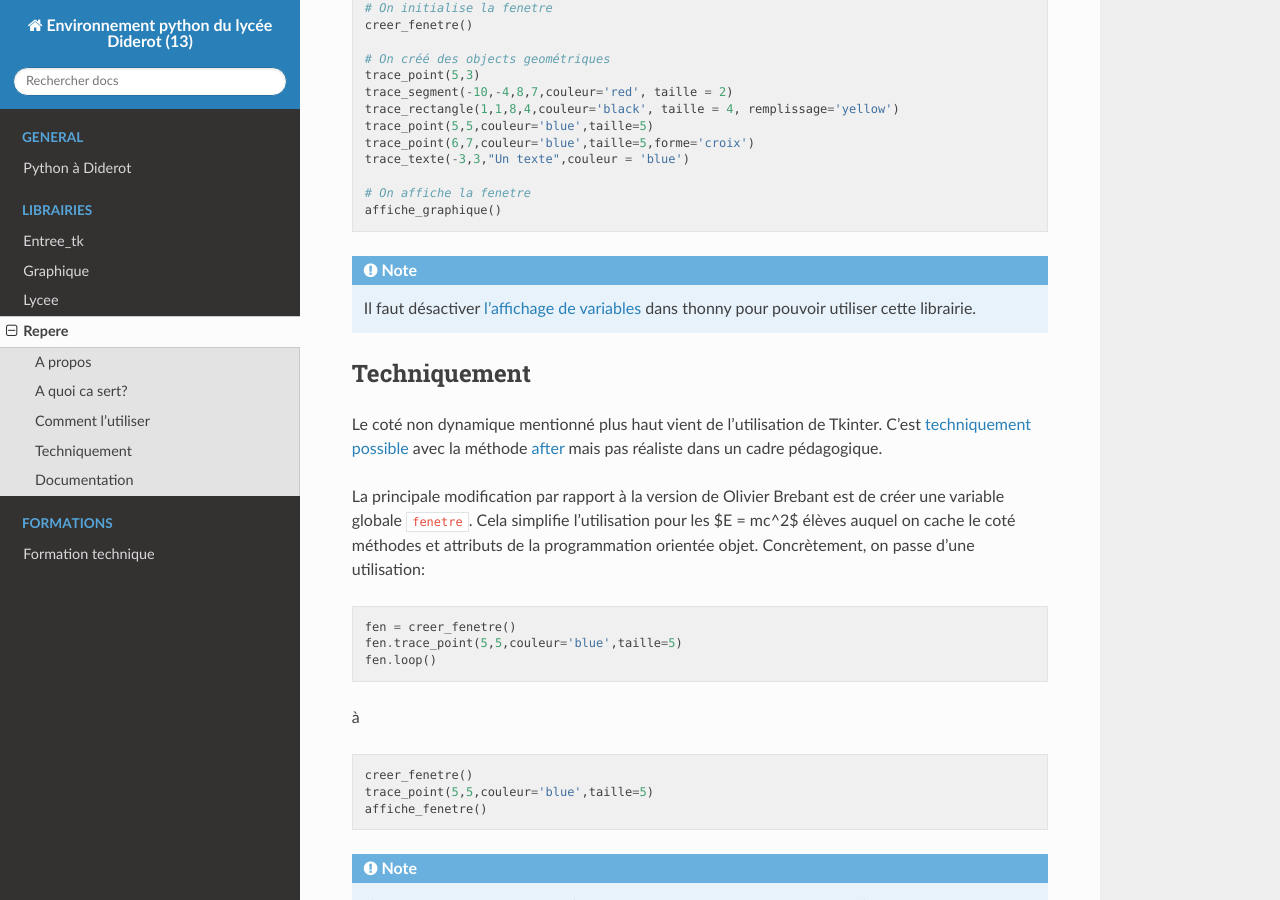
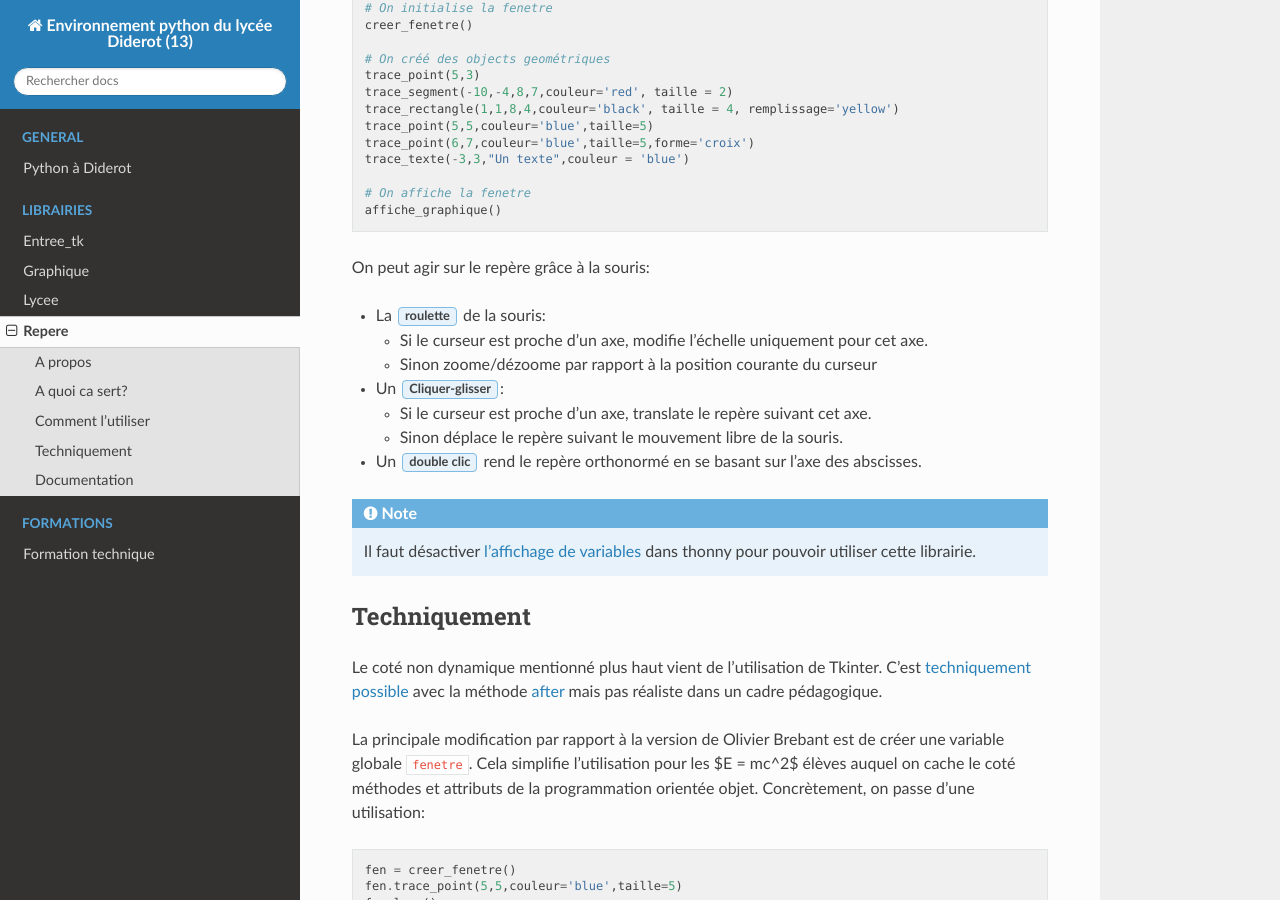
Before and after one commit to Pydiderot/pydiderotIDE, a Sphinx documentation site: the page built from docs/librairies/repere.md, in a window 1280 px wide and 900 px high, scrolled down 751 px. Built offline with Sphinx 7.4.7 and the Read the Docs theme 2.0.0, drawn with Linux system fonts in a browser that asks for light colours.

````diff
--- a/docs/librairies/repere.md
+++ b/docs/librairies/repere.md
@@ -14,7 +14,6 @@ Par non dynamique, j’entends qu'on ne peut pas facilement utiliser cette libra
 
 
 ## Comment l'utiliser
-
 ```python
 # On importe la librairie
 from repere import *
@@ -33,6 +32,16 @@ trace_texte(-3,3,"Un texte",couleur = 'blue')
 # On affiche la fenetre
 affiche_graphique()
 ```
+
+On peut agir sur le repère grâce à la souris:
+
+- La :guilabel:`roulette` de la souris:
+  - Si le curseur est proche d’un axe, modifie l’échelle uniquement pour cet axe.
+  - Sinon zoome/dézoome par rapport à la position courante du curseur
+- Un :guilabel:`Cliquer-glisser`:
+  - Si le curseur est proche d’un axe, translate le repère suivant cet axe.
+  - Sinon déplace le repère suivant le mouvement libre de la souris.
+- Un :guilabel:`double clic` rend le repère orthonormé en se basant sur l’axe des abscisses.
 
 
 .. note::
````
Also changed, not shown: docs/formation/enseignants.md (+2 -2 lines), docs/index.md (+2 -1 lines), docs/librairies/graphique.md (+58 -9 lines), 1 other file.
